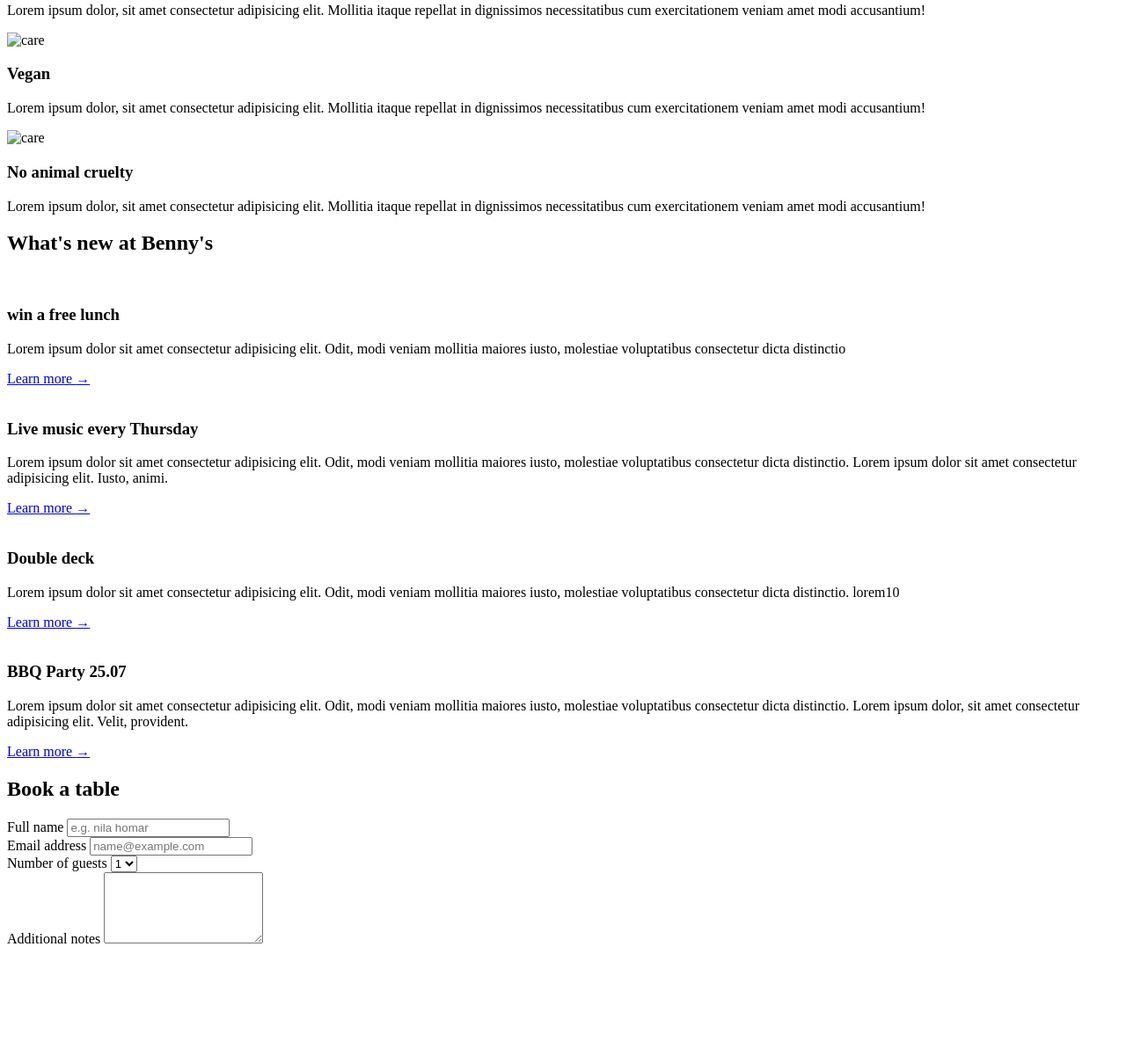
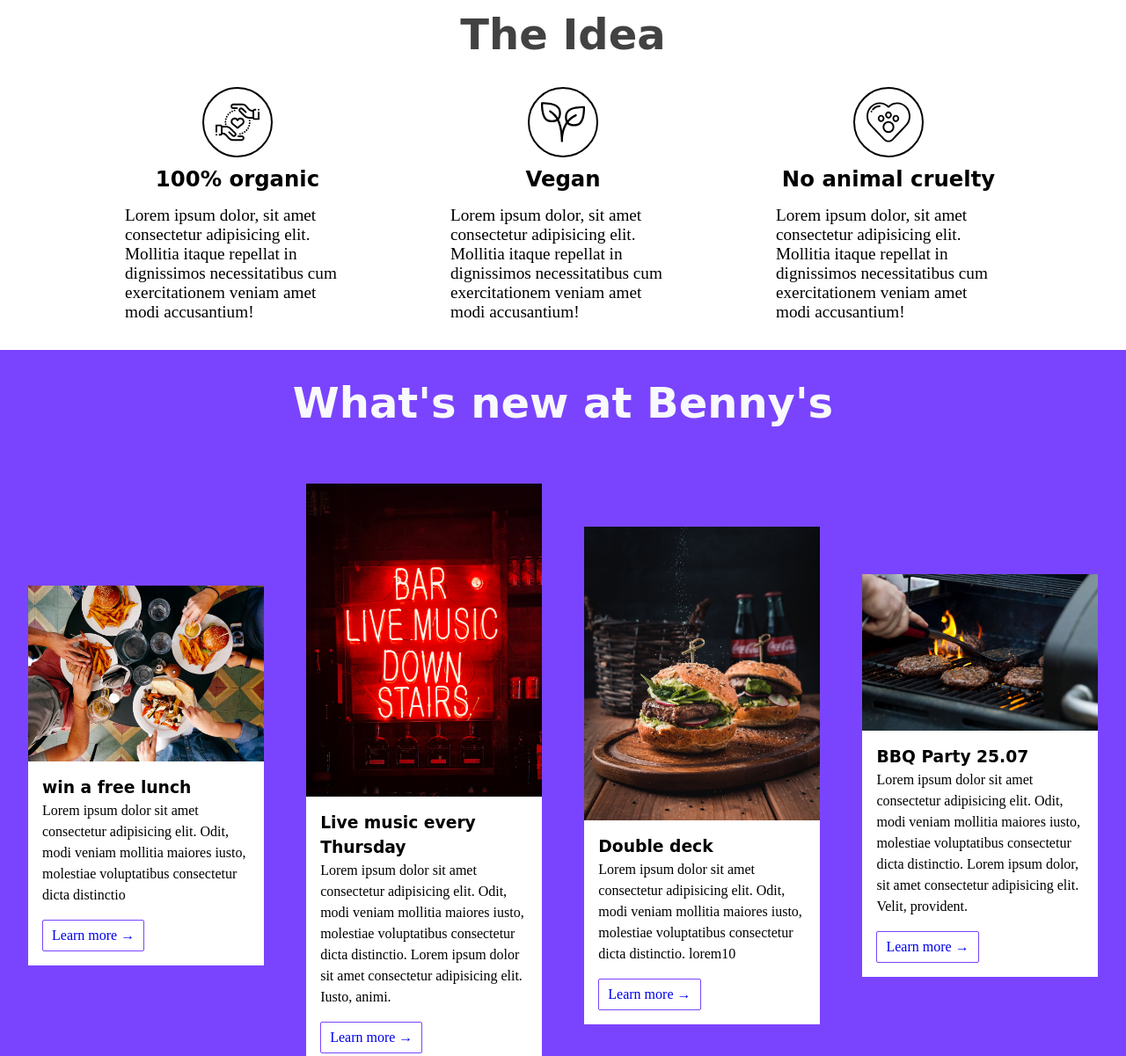
Before and after one commit to nilahomar/project-bennys-burger, a website: page index.html in a window 1280 px wide. Shown: the part 414-1615 px from the top of the page at 88% size. Before the commit the page ends 1499 px from the top, so only its background shows below. Drawn offline with Linux system fonts and the light colour scheme; the site is published under a folder, as on GitHub Pages, so addresses that start at the root find nothing; a web font is replaced by a local one.

Commit message:
Links fixed

```diff
--- a/index.html
+++ b/index.html
@@ -6,7 +6,7 @@
   <meta name="viewport" content="width=device-width, initial-scale=1.0" />
   <meta http-equiv="X-UA-Compatible" content="ie=edge" />
   <title>Benny's Burger</title>
-  <link rel="stylesheet" href="/src/styles/main.css" />
+  <link rel="stylesheet" href="src/styles/main.css" />
   <link rel="stylesheet" href="https://use.fontawesome.com/releases/v5.15.4/css/all.css"
     integrity="sha384-DyZ88mC6Up2uqS4h/KRgHuoeGwBcD4Ng9SiP4dIRy0EXTlnuz47vAwmeGwVChigm" crossorigin="anonymous">
 </head>
@@ -15,7 +15,7 @@
   <header>
     <div class="main-nav-container">
       <div class="logo">
-        <img src="/src/images/hamburger.svg" alt="Burger logo" />
+        <img src="src/images/hamburger.svg" alt="Burger logo" />
         <h4>Benny's</h4>
       </div>
 
@@ -47,7 +47,7 @@
       <div class="card">
         <div class="icon-container">
           <div class="image-container">
-            <img src="/src/images/care.svg" alt="care">
+            <img src="src/images/care.svg" alt="care">
           </div>
           <div class="sub-head">
             <h3>100% organic</h3>
@@ -61,7 +61,7 @@
       <div class="card">
         <div class="icon-container">
           <div class="image-container">
-            <img src="/src/images/plant.svg" alt="care">
+            <img src="src/images/plant.svg" alt="care">
           </div>
           <div class="sub-head">
             <h3>Vegan</h3>
@@ -75,7 +75,7 @@
       <div class="card">
         <div class="icon-container">
           <div class="image-container">
-            <img src="/src/images/heart.svg" alt="care">
+            <img src="src/images/heart.svg" alt="care">
           </div>
           <div class="sub-head">
             <h3>No animal cruelty</h3>
@@ -93,7 +93,7 @@
       <div class="cards-wrapper">
         <div class="news-card">
           <div class="news-image-container">
-            <img src="/src/images/dan-gold-E6HjQaB7UEA-unsplash.jpg" alt="">
+            <img src="src/images/dan-gold-E6HjQaB7UEA-unsplash.jpg" alt="">
           </div>
           <div class="news-content">
             <h3 class="news-content-head">win a free lunch</h3>
@@ -106,7 +106,7 @@
         </div>
         <div class="news-card">
           <div class="news-image-container">
-            <img src="/src/images/jon-tyson-_j-sUa8lHy4-unsplash.jpg" alt="">
+            <img src="src/images/jon-tyson-_j-sUa8lHy4-unsplash.jpg" alt="">
           </div>
           <div class="news-content">
             <h3 class="news-content-head">Live music every Thursday</h3>
@@ -120,7 +120,7 @@
         </div>
         <div class="news-card">
           <div class="news-image-container">
-            <img src="/src/images/mae-mu-I7A_pHLcQK8-unsplash.jpg" alt="">
+            <img src="src/images/mae-mu-I7A_pHLcQK8-unsplash.jpg" alt="">
           </div>
           <div class="news-content">
             <h3 class="news-content-head">Double deck</h3>
@@ -133,7 +133,7 @@
         </div>
         <div class="news-card">
           <div class="news-image-container">
-            <img src="/src/images/zac-cain-jLzukAj_PhQ-unsplash.jpg" alt="">
+            <img src="src/images/zac-cain-jLzukAj_PhQ-unsplash.jpg" alt="">
           </div>
           <div class="news-content">
             <h3 class="news-content-head">BBQ Party 25.07</h3>
```
